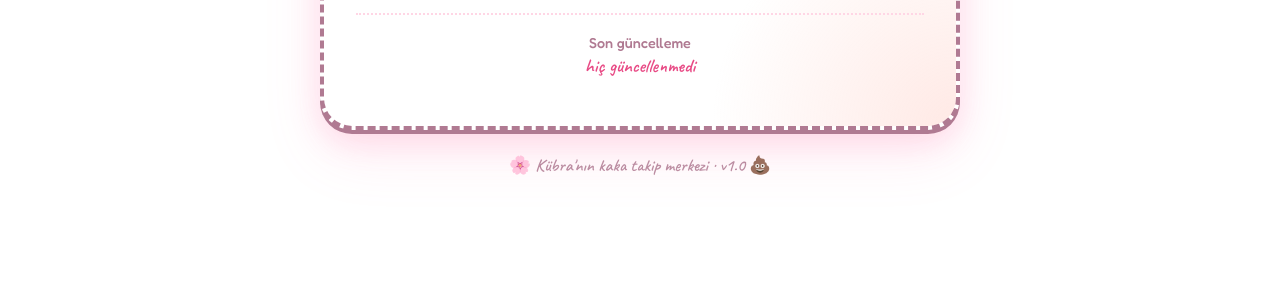
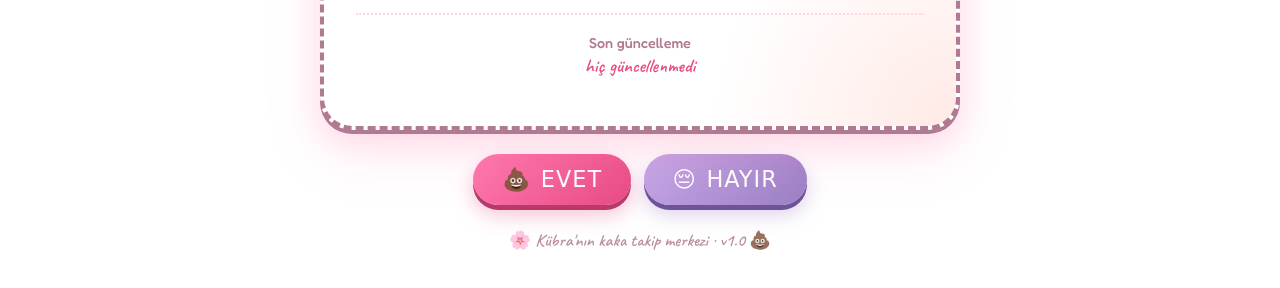
Before and after one commit to kbkykbky/kbky, a plain HTML site: page index.html in a window 1280 px wide. Shown: the part 724-1012 px from the top of the page. Drawn offline with Linux system fonts and the light colour scheme; no server answers; a web font is replaced by a local one.

Commit message:
Update index.html

```diff
--- a/index.html
+++ b/index.html
@@ -299,6 +299,65 @@
     to { transform: translate(-50%, 0); opacity: 1; }
   }
 
+  /* Action buttons */
+  .actions {
+    margin-top: 1.5rem;
+    display: flex;
+    gap: 0.8rem;
+    flex-wrap: wrap;
+    justify-content: center;
+    align-items: center;
+    animation: dropIn 1s cubic-bezier(0.34, 1.56, 0.64, 1) 0.4s backwards;
+  }
+
+  .btn {
+    font-family: 'Bagel Fat One', cursive;
+    font-size: 1.4rem;
+    letter-spacing: 1px;
+    padding: 0.9rem 1.8rem;
+    border: none;
+    border-radius: 100px;
+    cursor: pointer;
+    color: white;
+    display: inline-flex;
+    align-items: center;
+    gap: 0.6rem;
+    transition: transform 0.15s ease, box-shadow 0.15s ease, filter 0.2s ease;
+    user-select: none;
+    -webkit-tap-highlight-color: transparent;
+  }
+
+  .btn-emoji { font-size: 1.4rem; line-height: 1; }
+  .btn-label { line-height: 1; }
+
+  .btn-yes {
+    background: linear-gradient(135deg, #FF7AB0 0%, #E84A85 100%);
+    box-shadow: 0 5px 0 #B83A6B, 0 10px 20px rgba(232, 74, 133, 0.35);
+  }
+
+  .btn-no {
+    background: linear-gradient(135deg, #C7A8E8 0%, #9B7FC4 100%);
+    box-shadow: 0 5px 0 #6E5499, 0 10px 20px rgba(155, 127, 196, 0.35);
+  }
+
+  .btn:hover {
+    transform: translateY(-2px) rotate(-1deg);
+    filter: brightness(1.05);
+  }
+  .btn:active {
+    transform: translateY(3px);
+    box-shadow: 0 2px 0 #B83A6B, 0 4px 10px rgba(232, 74, 133, 0.3);
+  }
+  .btn-no:active {
+    box-shadow: 0 2px 0 #6E5499, 0 4px 10px rgba(155, 127, 196, 0.3);
+  }
+
+  .btn:disabled {
+    opacity: 0.6;
+    cursor: wait;
+    transform: none !important;
+  }
+
   .footer-note {
     margin-top: 1.5rem;
     font-family: 'Caveat', cursive;
@@ -450,6 +509,17 @@
       <div class="date" id="updateDate">—</div>
     </div>
   </main>
+
+  <div class="actions" id="actions">
+    <button class="btn btn-yes" data-value="yes" type="button">
+      <span class="btn-emoji">💩</span>
+      <span class="btn-label">EVET</span>
+    </button>
+    <button class="btn btn-no" data-value="no" type="button">
+      <span class="btn-emoji">😔</span>
+      <span class="btn-label">HAYIR</span>
+    </button>
+  </div>
 
   <div class="footer-note">
     🌸 Kübra'nın kaka takip merkezi · v1.0 💩
@@ -611,7 +681,34 @@ async function init() {
 
 init();
 
-// Refresh every 30s in case someone else updates
+// Buton tıklamaları
+document.getElementById('actions').addEventListener('click', async (e) => {
+  const btn = e.target.closest('.btn');
+  if (!btn) return;
+  const value = btn.dataset.value;
+
+  // Tüm butonları kilitle
+  const buttons = document.querySelectorAll('#actions .btn');
+  buttons.forEach(b => b.disabled = true);
+
+  let data = null;
+  if (value === 'yes') {
+    data = await setStatusRemote('yes');
+    showAdminNotice(data ? '✅ EVET kaydedildi' : '⚠️ Hata oldu');
+  } else if (value === 'no') {
+    data = await setStatusRemote('no');
+    showAdminNotice(data ? '✅ HAYIR kaydedildi' : '⚠️ Hata oldu');
+  } else if (value === 'reset') {
+    await setStatusRemote('reset');
+    showAdminNotice('🔄 Sıfırlandı');
+    data = null;
+  }
+  render(data);
+
+  buttons.forEach(b => b.disabled = false);
+});
+
+// Her 30 saniyede bir tazele
 setInterval(async () => {
   const data = await loadStatus();
   render(data);
```
